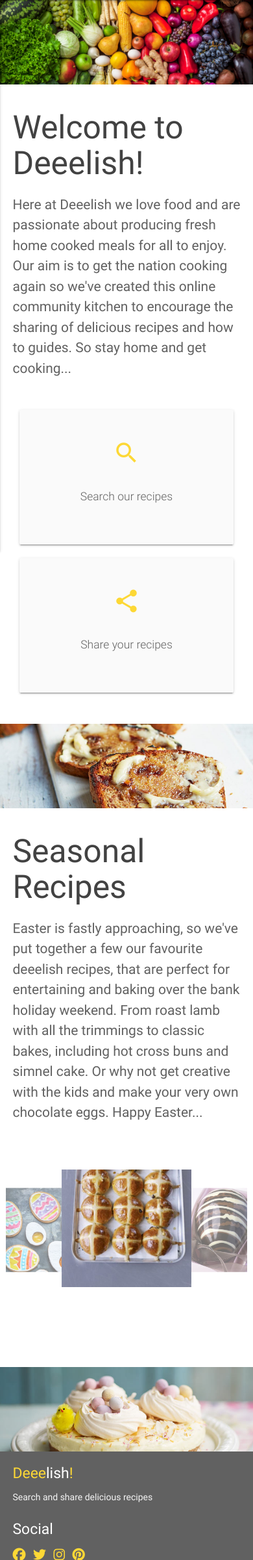
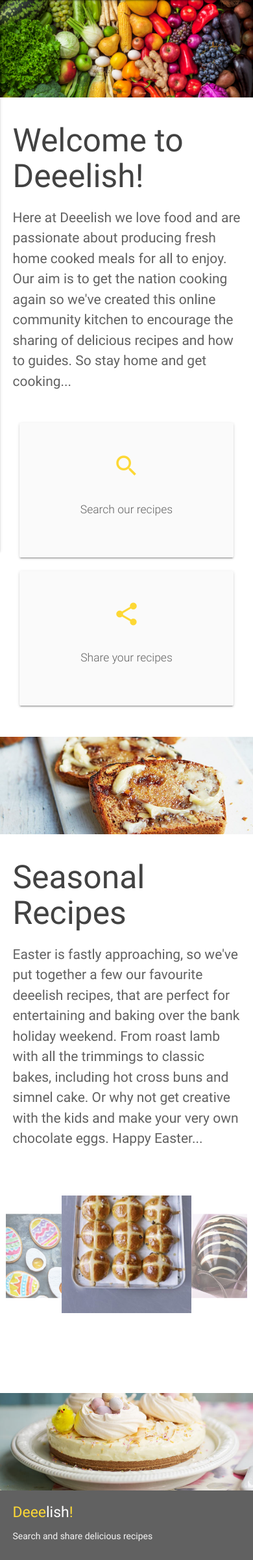
Before and after one commit to Carly07/Deeelish, a Flask app: page / in a window 390 px wide. Shown: the part 56-2457 px from the top of the page at 65% size. Run offline with Flask 2, Linux system fonts and the light colour scheme; some libraries are stand-ins or nearby versions.

Commit message:
fix parallax display issues on mobile devices

```diff
--- a/static/css/style.css
+++ b/static/css/style.css
@@ -24,7 +24,7 @@ body {
 
 @media only screen and (max-width: 600px) {
     .parallax-container {
-        height: 130px;
+        height: 150px;
     }
 }
 
--- a/templates/index.html
+++ b/templates/index.html
@@ -35,7 +35,7 @@
     </div>
 </div>
 <div class="parallax-container">
-    <div class=""><a href="{{url_for('view_recipe', recipe_id='5e836d6222047d8929a64995')}}"><img src="{{ url_for('static', filename='images/uploads/banana-bread.jpg') }}"></a></div>
+    <div class="parallax"><img src="{{ url_for('static', filename='images/uploads/banana-bread.jpg') }}"></div>
 </div>
 <div class="section white">
     <div class="row container">
@@ -62,7 +62,7 @@
     </div>
 </div>
 <div class="parallax-container">
-    <div class=""><a href="{{url_for('view_recipe', recipe_id='5e83d215d9da7947b62f70c4')}}"><img src="{{ url_for('static', filename='images/uploads/meringue-next-cheesecake.jpg') }}"></a></div>
+    <div class="parallax"><img src="{{ url_for('static', filename='images/uploads/meringue-next-cheesecake.jpg') }}"></div>
 </div>
 
 		{% endblock %}
--- a/templates/tips.html
+++ b/templates/tips.html
@@ -50,7 +50,7 @@
 		</div>
 	</div>
 	<div class="parallax-container">
-		<div class=""><a href="{{url_for('view_recipe', recipe_id='5e837bddf79441c405d6832c')}}"><img src="{{ url_for('static', filename='images/uploads/chicken-tikka-pizzas.jpg') }}"></a></div>
+		<div class="parallax"><img src="{{ url_for('static', filename='images/uploads/chicken-tikka-pizzas.jpg') }}"></div>
 	</div>
     <div class="section white">
         <div class="row container">
```
